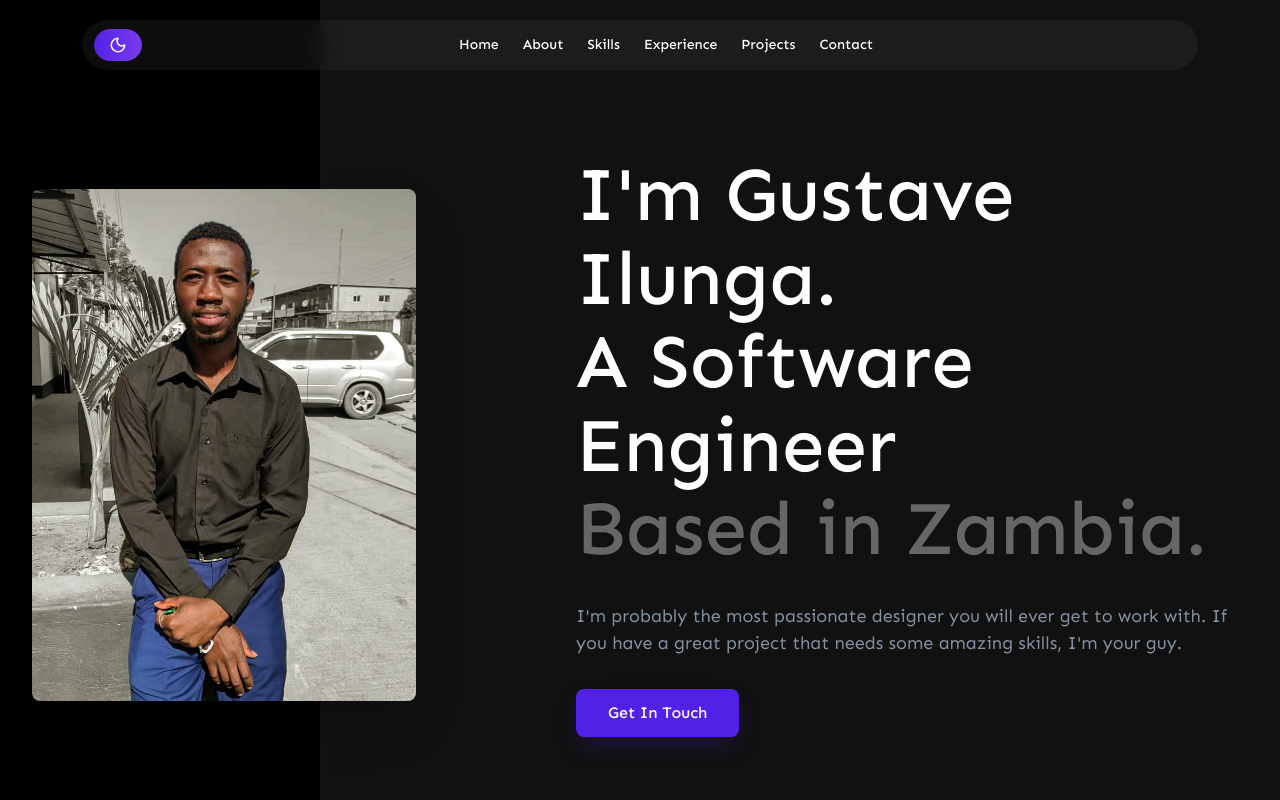
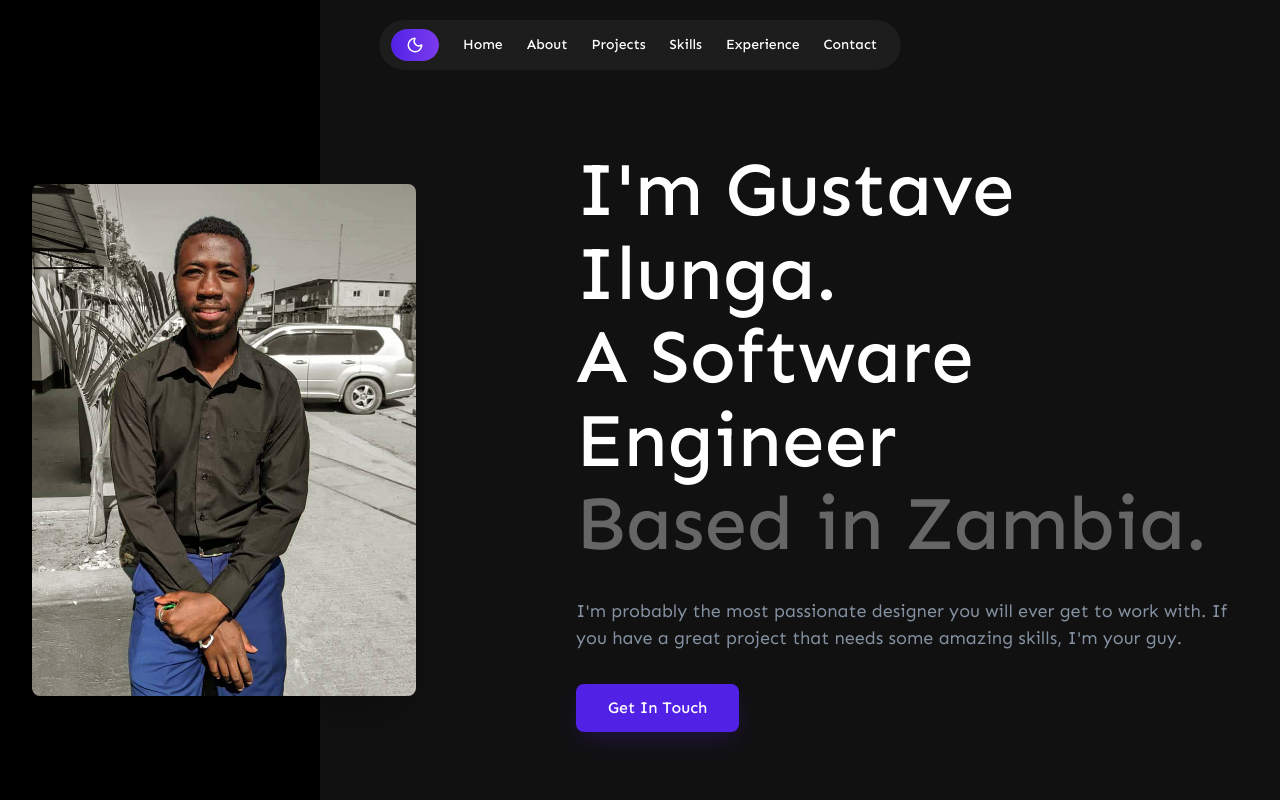
Before and after one commit to Gvstave/my-portfolio-site, a React (Vite) app: page / in a window 1280 px wide. Shown: the top 800 px of the page. Built offline with nearby package versions, Linux system fonts and the light colour scheme.

Commit message:
fix minor issues

```diff
--- a/src/App.tsx
+++ b/src/App.tsx
@@ -3,11 +3,12 @@ import './index.css'
 import { useState, useEffect } from 'react';
 import { AnimatePresence, motion } from 'framer-motion';
 import { ThemeProvider } from './contexts/ThemeContext.tsx';
+import { Home } from './sections/home.tsx';
 import { About } from './sections/about.tsx';
-import { Home } from './sections/home.tsx';
+import { Project } from './sections/project.tsx';
 import { Skillset } from './sections/skillset.tsx';
+// import { Certificates } from './sections/certificates.tsx';
 import { Experience } from './sections/experience.tsx';
-import { Project } from './sections/project.tsx';
 import { Contact } from './sections/contact.tsx';
 import { Footer } from './component/footer.tsx';
 import { ScrollProgress } from './component/ui/ScrollProgress.tsx';
@@ -41,9 +42,10 @@ function App() {
               <ScrollProgress />
               <Home />
               <About />
+              <Project />
+              <Skillset />
+              {/* <Certificates /> */}
               <Experience />
-              <Skillset />
-              <Project />
               <Contact />
               <Footer />
               <BackToTop />
--- a/src/component/footer.tsx
+++ b/src/component/footer.tsx
@@ -32,7 +32,7 @@ export const Footer = () => {
                                 <button
                                     key={link}
                                     onClick={() => document.getElementById(link.toLowerCase())?.scrollIntoView({ behavior: 'smooth' })}
-                                    className="block text-[var(--text-secondary)] transition-colors text-[16px] cursor-pointer hover:text-[var(--accent)]"
+                                    className="block text-(--text-secondary) transition-colors text-[16px] cursor-pointer hover:text-(--accent)"
                                 >
                                     {link}
                                 </button>
--- a/src/component/header.tsx
+++ b/src/component/header.tsx
@@ -2,7 +2,7 @@ import Navbar from "./navbar"
 
 const Header = () => {
     return (
-        <header className="w-full right-0 top-0 left-0 z-50 bg-transparent p-3 sm:p-4 lg:p-5 block">
+        <header className="right-0 top-0 left-0 z-50 bg-transparent p-3 sm:p-4 lg:p-5 inline-flex fixed w-full sm:w-auto">
             <Navbar />
         </header>
     )
--- a/src/component/hero.tsx
+++ b/src/component/hero.tsx
@@ -2,11 +2,11 @@ import { motion } from "framer-motion";
 
 export const Hero = () => {
     return(
-        <div className="max-w-7xl mx-auto px-4 sm:px-6 lg:px-8 w-full">
+        <div className="max-w-7xl mx-auto px-4 sm:px-6 lg:px-8 w-full mt-20">
             <div className="flex flex-col lg:flex-row lg:justify-between lg:items-center gap-8 lg:gap-10">
                 {/* Desktop: Image on left, Tablet: Image visible, Mobile: Image hidden */}
                 <motion.div
-                    className="hidden md:block w-full max-w-sm mx-auto lg:mx-0 lg:max-w-none lg:w-sm lg:flex-shrink-0 order-1 lg:order-1"
+                    className="hidden md:block w-full max-w-sm mx-auto lg:mx-0 lg:max-w-none lg:w-sm lg:shrink-0 order-1 lg:order-1"
                     initial={{ opacity: 0, scale: 0.8 }}
                     animate={{ opacity: 1, scale: 1 }}
                     transition={{ duration: 0.8, delay: 0.2 }}
--- a/src/component/navbar.tsx
+++ b/src/component/navbar.tsx
@@ -12,7 +12,7 @@ const Navbar = () => {
 
     return (
         <motion.nav
-            className="flex flex-row items-center justify-between h-[50px] w-[90%] max-w-6xl backdrop-blur-md mx-auto my-0 rounded-full border-theme"
+            className="flex flex-row items-center justify-between h-12.5 backdrop-blur-md mx-auto rounded-full border-theme w-full sm:w-auto"
             style={{
                 backgroundColor: 'var(--card-bg)',
                 backdropFilter: 'blur(12px)',
@@ -22,7 +22,7 @@ const Navbar = () => {
             <ThemeButton className="w-12 h-8 ml-3 rounded-full flex items-center justify-center transition-all duration-300 hover:scale-110" />
 
             {/* Desktop Menu */}
-            <div className="flex items-center gap-6 w-auto h-full text-theme-primary text-sm font-medium px-6 max-md:hidden">
+            <div className="flex items-center gap-6 w-auto h-full text-theme-primary text-sm font-medium px-6 max-sm:hidden">
                 <button
                     onClick={() => scrollToSection('home')}
                     className="transition-colors hover:opacity-75"
@@ -38,12 +38,26 @@ const Navbar = () => {
                     onMouseLeave={(e) => e.currentTarget.style.color = 'var(--text-primary)'}
                 >About</button>
                 <button
+                    onClick={() => scrollToSection('projects')}
+                    className="transition-colors hover:opacity-75"
+                    style={{ color: 'var(--text-primary)' }}
+                    onMouseEnter={(e) => e.currentTarget.style.color = 'var(--accent)'}
+                    onMouseLeave={(e) => e.currentTarget.style.color = 'var(--text-primary)'}
+                >Projects</button>
+                <button
                     onClick={() => scrollToSection('skillset')}
                     className="transition-colors hover:opacity-75"
                     style={{ color: 'var(--text-primary)' }}
                     onMouseEnter={(e) => e.currentTarget.style.color = 'var(--accent)'}
                     onMouseLeave={(e) => e.currentTarget.style.color = 'var(--text-primary)'}
                 >Skills</button>
+                {/* <button
+                    onClick={() => scrollToSection('certificates')}
+                    className="transition-colors hover:opacity-75"
+                    style={{ color: 'var(--text-primary)' }}
+                    onMouseEnter={(e) => e.currentTarget.style.color = 'var(--accent)'}
+                    onMouseLeave={(e) => e.currentTarget.style.color = 'var(--text-primary)'}
+                >Certificates</button> */}
                 <button
                     onClick={() => scrollToSection('experience')}
                     className="transition-colors hover:opacity-75"
@@ -51,13 +65,6 @@ const Navbar = () => {
                     onMouseEnter={(e) => e.currentTarget.style.color = 'var(--accent)'}
                     onMouseLeave={(e) => e.currentTarget.style.color = 'var(--text-primary)'}
                 >Experience</button>
-                <button
-                    onClick={() => scrollToSection('projects')}
-                    className="transition-colors hover:opacity-75"
-                    style={{ color: 'var(--text-primary)' }}
-                    onMouseEnter={(e) => e.currentTarget.style.color = 'var(--accent)'}
-                    onMouseLeave={(e) => e.currentTarget.style.color = 'var(--text-primary)'}
-                >Projects</button>
                 <button
                     onClick={() => scrollToSection('contact')}
                     className="transition-colors hover:opacity-75"
@@ -68,7 +75,7 @@ const Navbar = () => {
             </div>
 
             {/* Mobile Menu */}
-            <div className="mr-2">
+            <div className="mr-2 sm:hidden block">
                 <MobileMenu />
             </div>
         </motion.nav>
--- a/src/component/ui/MobileMenu.tsx
+++ b/src/component/ui/MobileMenu.tsx
@@ -8,9 +8,10 @@ export const MobileMenu = () => {
     const menuItems = [
         { name: "Home", id: "home" },
         { name: "About", id: "about" },
+        { name: "Projects", id: "projects" },
+        { name: "Skills", id: "skillset" },
+        // { name: "Certificates", id: "certificates" },
         { name: "Experience", id: "experience" },
-        { name: "Skills", id: "skillset" },
-        { name: "Projects", id: "projects" },
         { name: "Contact", id: "contact" },
     ];
 
--- a/src/component/ui/theme.tsx
+++ b/src/component/ui/theme.tsx
@@ -9,11 +9,11 @@ export const ThemeButton: React.FC<ThemeProps> = ({className}) => {
 
     return (
         <button
-            className={`${className} relative overflow-hidden bg-white/10 backdrop-blur-sm`}
+            className={`${className} overflow-hidden bg-white/10 backdrop-blur-sm`}
             onClick={toggleTheme}
         >
             <motion.div
-                className="absolute inset-0 bg-gradient-to-r from-[#5221e6] to-[#7c3aed] rounded-full"
+                className="absolute inset-0 bg-linear-to-r from-[#5221e6] to-[#7c3aed] rounded-full"
                 initial={false}
                 animate={{
                     scale: isDark ? 1 : 0,
@@ -26,7 +26,7 @@ export const ThemeButton: React.FC<ThemeProps> = ({className}) => {
                 }}
             />
             <motion.div
-                className="absolute inset-0 bg-gradient-to-r from-[#fbbf24] to-[#f59e0b] rounded-full"
+                className="absolute inset-0 bg-linear-to-r from-[#fbbf24] to-[#f59e0b] rounded-full"
                 initial={false}
                 animate={{
                     scale: !isDark ? 1 : 0,
--- /dev/null
+++ b/src/sections/certificates.tsx
@@ -0,0 +1,33 @@
+import { motion } from "framer-motion";
+
+export const Certificates = () => {
+    const certificatesList = [
+        // Add your certificates here
+    ];
+
+    return (
+        <section id="certificates" className="min-h-screen flex items-center justify-center py-20 px-4">
+            <motion.div
+                initial={{ opacity: 0 }}
+                whileInView={{ opacity: 1 }}
+                transition={{ duration: 0.8 }}
+                className="w-full max-w-4xl"
+            >
+                <h2 className="text-4xl font-bold mb-8 text-theme-primary">Certificates</h2>
+                <div className="grid grid-cols-1 md:grid-cols-2 gap-6">
+                    {certificatesList.length > 0 ? (
+                        certificatesList.map((cert, index) => (
+                            <div key={index} className="bg-card-bg border border-theme rounded-lg p-6">
+                                <h3 className="text-xl font-semibold mb-2">{cert.name}</h3>
+                                <p className="text-text-secondary mb-2">{cert.issuer}</p>
+                                <p className="text-sm text-text-secondary">{cert.date}</p>
+                            </div>
+                        ))
+                    ) : (
+                        <p className="text-text-secondary">Certificates coming soon...</p>
+                    )}
+                </div>
+            </motion.div>
+        </section>
+    );
+};
```
